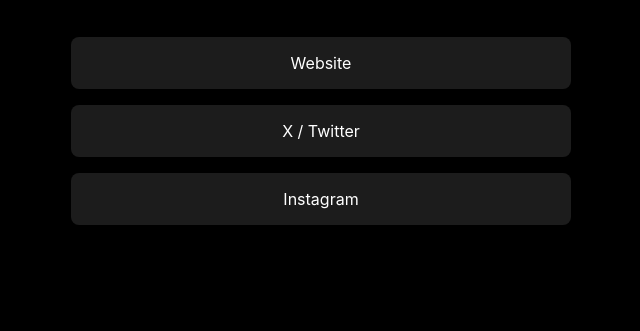
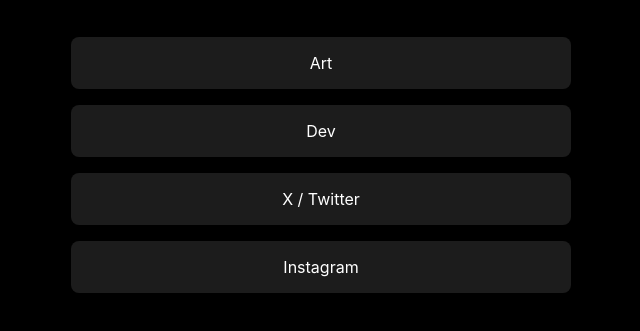
Before and after one commit to vectris-dev/vectris-web, a plain HTML site: page index.html in a window 1280 px wide. Shown: the part 207-538 px from the top of the page, without its empty margins (319-959 px from the left). Drawn offline with Linux system fonts and the light colour scheme.

Commit message:
Update links

```diff
--- a/index.html
+++ b/index.html
@@ -23,8 +23,11 @@
         </div>
 
         <div class="links">
-            <a href="https://vectr.is/" class="link-item" target="_blank" rel="noopener noreferrer">
-                <span>Website</span>
+            <a href="https://vectris.art/" class="link-item" target="_blank" rel="noopener noreferrer">
+                <span>Art</span>
+            </a>
+            <a href="https://vectris.dev/" class="link-item" target="_blank" rel="noopener noreferrer">
+                <span>Dev</span>
             </a>
             <a href="https://x.com/vectris" class="link-item" target="_blank" rel="noopener noreferrer">
                 <span>X / Twitter</span>
```
